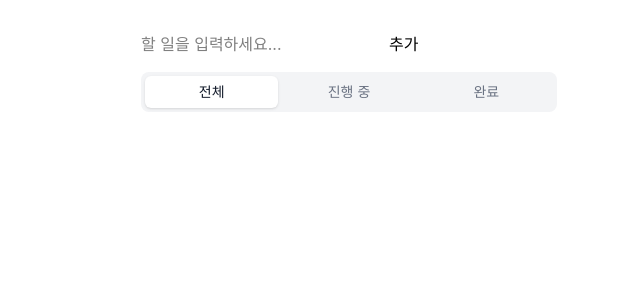
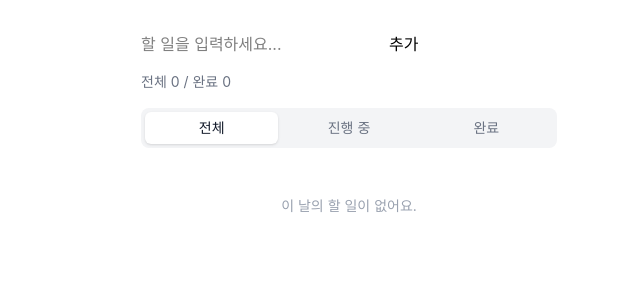
Before and after one commit to jin2214/kakao-assignment-1, a React (Vite) app in the folder assignment-2/: page / in a window 1280 px wide. Shown: the top 300 px of the page, without its empty margins (291-931 px from the left). Built offline with nearby package versions, Linux system fonts and the light colour scheme.

Commit message:
feat: Step7 - 필터별 통계 및 empty message 추가

```diff
--- a/assignment-2/src/App.jsx
+++ b/assignment-2/src/App.jsx
@@ -3,6 +3,7 @@ import { getToday, getMondayOfWeek, dateToString, shiftDate, getWeekdayOffset }
 import TodoInput from './components/TodoInput'
 import TodoList from './components/TodoList'
 import FilterTabs from './components/FilterTabs'
+import Stats from './components/Stats'
 
 function App() {
   const [todos, setTodos] = useState(
@@ -94,9 +95,11 @@ function App() {
   return (
     <div className="max-w-md mx-auto mt-8 px-4 flex flex-col gap-4">
       <TodoInput onAdd={handleAdd} />
+      <Stats dayTodos={dayTodos} />
       <FilterTabs currentFilter={currentFilter} onFilterChange={handleFilterChange} />
       <TodoList
         todos={filteredTodos}
+        currentFilter={currentFilter}
         onToggle={handleToggle}
         onDelete={handleDelete}
         onSaveEdit={handleSaveEdit}
--- a/assignment-2/src/components/Stats.jsx
+++ b/assignment-2/src/components/Stats.jsx
@@ -1,3 +1,10 @@
-export default function Stats() {
-  return null;
+export default function Stats({ dayTodos }) {
+  const total = dayTodos.length
+  const completed = dayTodos.filter(t => t.completed).length
+
+  return (
+    <div className="text-sm text-gray-500">
+      전체 {total} / 완료 {completed}
+    </div>
+  )
 }
--- a/assignment-2/src/components/TodoList.jsx
+++ b/assignment-2/src/components/TodoList.jsx
@@ -1,6 +1,20 @@
 import TodoItem from './TodoItem'
 
-export default function TodoList({ todos, onToggle, onDelete, onSaveEdit }) {
+const EMPTY_MESSAGE = {
+  all: '이 날의 할 일이 없어요.',
+  active: '진행 중인 할 일이 없어요.',
+  completed: '완료된 할 일이 없어요.',
+}
+
+export default function TodoList({ todos, currentFilter, onToggle, onDelete, onSaveEdit }) {
+  if (todos.length === 0) {
+    return (
+      <p className="text-center text-sm text-gray-400 py-8">
+        {EMPTY_MESSAGE[currentFilter]}
+      </p>
+    )
+  }
+
   return (
     <ul className="flex flex-col gap-2">
       {todos.map(todo => (
```
